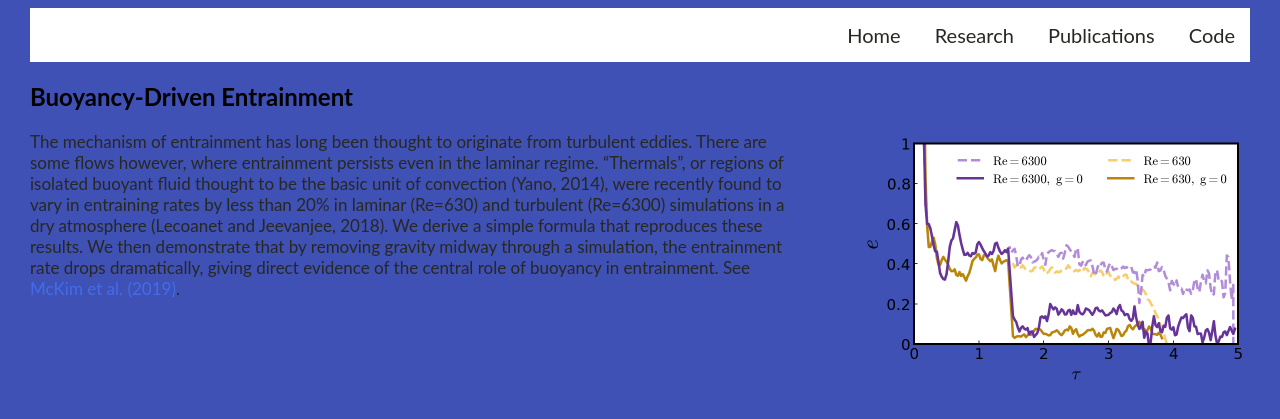
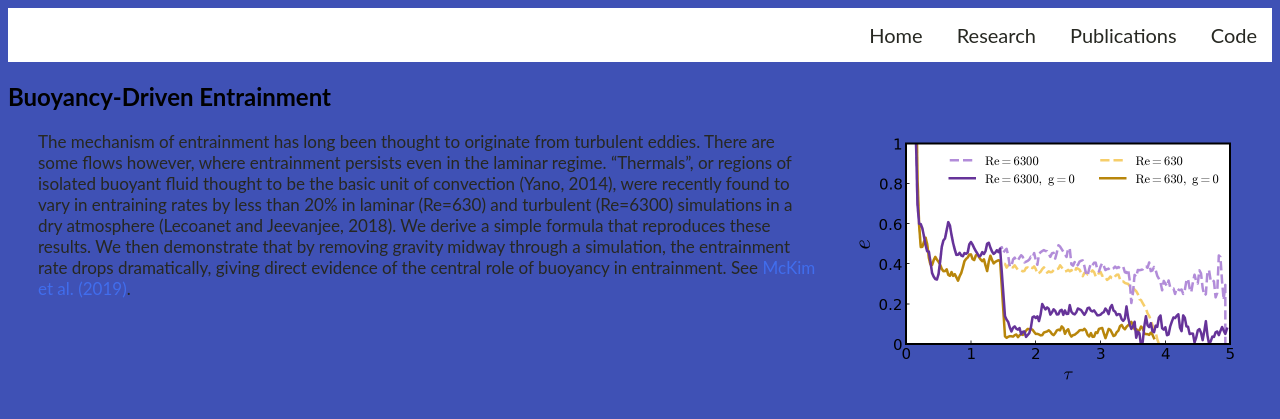
Before and after one commit to mckimb/mckimb.github.io, a Jekyll site: the page built from research/index.html, in a window 1280 px wide. Shown: the top 419 px of the page. Built offline with Jekyll 4.4.1, drawn with Linux system fonts in a browser that asks for light colours.

Commit message:
Update main.css

```diff
--- a/css/main.css
+++ b/css/main.css
@@ -1,6 +1,6 @@
 body {
-    margin-left: 30px;
-    margin-right: 30px;
+    \\ margin-left: 30px;
+    \\ margin-right: 30px;
     font-family: "Lato", sans-serif;
     \\ font-family: "Bitstream Charter";
     \\ background-image: "exoplanet.jpg";
@@ -28,7 +28,9 @@ h2 span {
 */
 body p {
     font-size: 17px;
-    color: #272822
+    color: #272822;
+    margin-left: 30px;
+    margin-right: 30px;
 }
 
 body a {
@@ -87,6 +89,8 @@ body a:hover {
 img.wrap {
     float: right;
     margin-left: 50px;
+    margin-left: 30px;
+    margin-right: 30px;
 }
 
 nav ul, footer ul {
```
